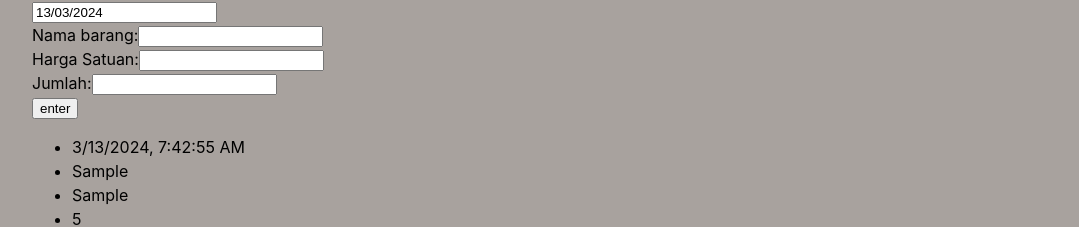
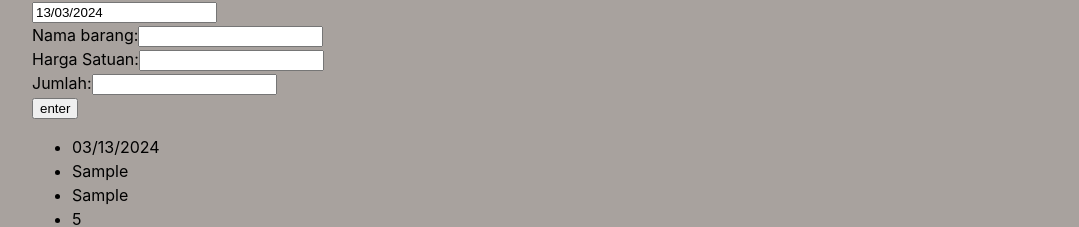
Before and after one commit to irsyadalaudin/items-storage, a React (Vite) app in the folder admin/: page / in a window 1280 px wide. Both pictures are taken after typing "Sample", "Sample", "5" into the empty fields and a click on the button "enter". Shown: the part 297-524 px from the top of the page, without its empty margins (80-1159 px from the left). Built offline with nearby package versions, Linux system fonts and the light colour scheme.

Commit message:
shows only the date, month, and year without the hour  in items.map > item.tanggal.toColaceString

```diff
--- a/admin/src/components/Storage.jsx
+++ b/admin/src/components/Storage.jsx
@@ -89,7 +89,7 @@ const Storage = () => {
 				{items.map((item, index) => (
 					<ul key={index}>
 						{/* <li>{item.tanggal}</li> */}
-						<li>{item.tanggal.toLocaleString()}</li>    {/* MENGGUNALAN toLocaleString() LANGSUNG PADA selectedDate */}
+						<li>{item.tanggal.toLocaleString('en-US', { day: '2-digit', month: '2-digit', year: 'numeric'})}</li>    {/* MENGGUNALAN toLocaleString() LANGSUNG PADA selectedDate */}
 						<li>{item.namaBarang}</li>
 						<li>{item.hargaSatuan}</li>
 						<li>{item.jumlah}</li>
```
